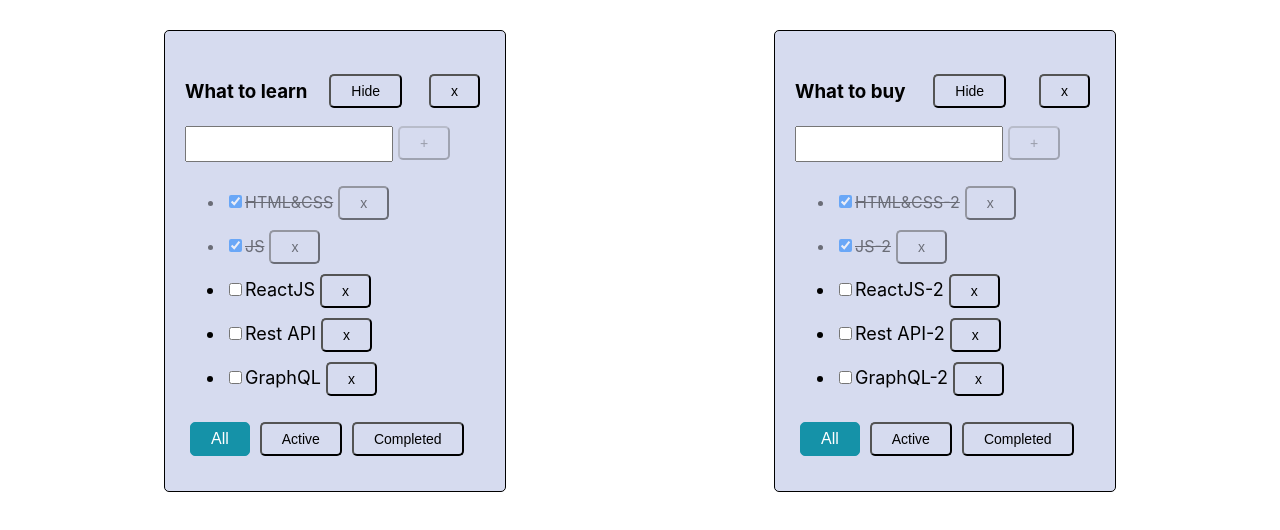
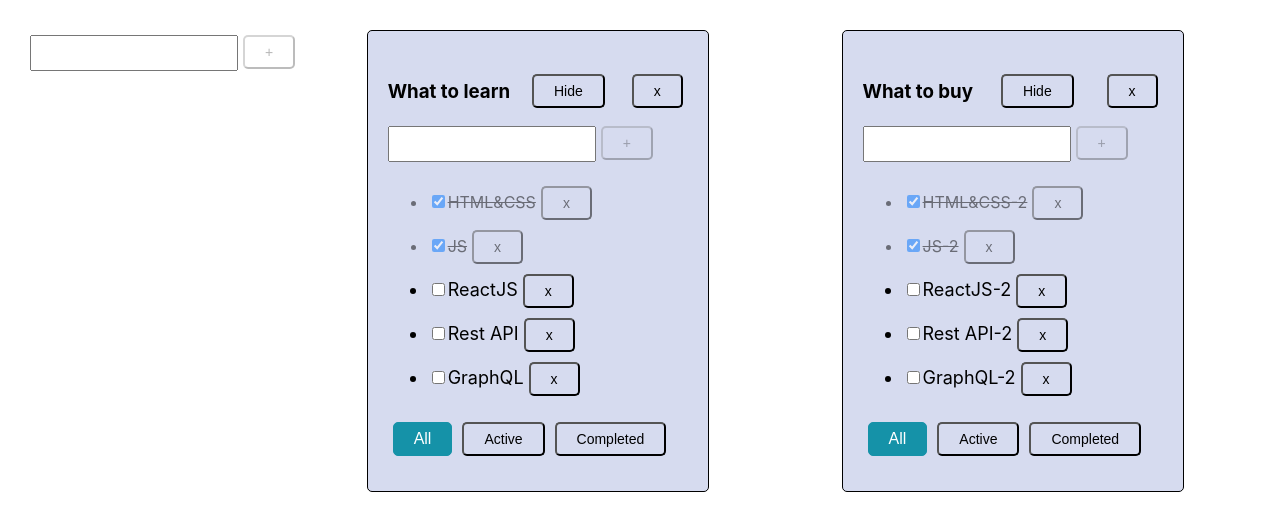
Before and after one commit to KateTernovskaya/todo-list, a React (Create React App) app: page / in a window 1280 px wide. Shown: the top 530 px of the page. Built offline with nearby package versions, Linux system fonts and the light colour scheme.

Commit message:
add new todoLists

```diff
--- a/src/App.tsx
+++ b/src/App.tsx
@@ -2,6 +2,7 @@ import React, {useState} from 'react';
 import './App.css';
 import {v1} from 'uuid';
 import {TodoList} from "./components/TodoList";
+import {AddItemForm} from "./components/AddItemForm";
 
 export type FilterValuesType = "all" | "active" | "completed";
 export type TodoListsType = {
@@ -41,7 +42,12 @@ function App() {
         setTodoLists(todoLists.filter(i => i.id !== todoListID))
         delete tasks[todoListID]
     }
-
+    function addTodoList(title: string) {
+        const todoListID = v1()
+        let newTodoList: TodoListsType = {id: todoListID, title, filter: 'all'};
+        setTodoLists([newTodoList, ...todoLists])
+        setTasks({...tasks, [todoListID]: []})
+    }
 
     //TASK
     function removeTask(todoListID: string, taskID: string) {
@@ -53,7 +59,7 @@ function App() {
         setTasks({...tasks, [todoListID]: [newTask, ...tasks[todoListID]]})
     }
 
-    function changeStatus(todoListID: string, taskId: string, isDone: boolean) {
+    function changeTaskStatus(todoListID: string, taskId: string, isDone: boolean) {
         setTasks({...tasks, [todoListID]: tasks[todoListID].map(item => item.id === taskId ? {...item, isDone} : item)})
     }
 
@@ -71,7 +77,6 @@ function App() {
             tasksForTodolist = tasks[item.id].filter(t => t.isDone);
         }
 
-
         return (
             <TodoList key={item.id}
                       todoListID={item.id}
@@ -80,7 +85,7 @@ function App() {
                       removeTask={removeTask}
                       changeFilter={changeFilter}
                       addTask={addTask}
-                      changeTaskStatus={changeStatus}
+                      changeTaskStatus={changeTaskStatus}
                       filter={item.filter}
                       removeTodoList={removeTodoList}
             />
@@ -88,7 +93,10 @@ function App() {
     })
 
     return (
-        <div className="App">{mapTodoLists}</div>
+        <div className="App">
+            <AddItemForm callBack={addTodoList}/>
+            {mapTodoLists}
+        </div>
     );
 }
 
--- /dev/null
+++ b/src/components/AddItemForm.tsx
@@ -0,0 +1,44 @@
+import React, {ChangeEvent, KeyboardEvent, useState} from 'react';
+import {Button} from "./Button";
+
+type AddItemFormPropsType = {
+    callBack: (newTitle: string) => void
+}
+
+
+export const AddItemForm = (props: AddItemFormPropsType) => {
+    const [title, setTitle] = useState("")
+    const [error, setError] = useState<string | null>(null)
+    const onChangeHandler = (e: ChangeEvent<HTMLInputElement>) => {
+        setTitle(e.currentTarget.value)
+    }
+    const addTitle = () => {
+        const newTitle = title.trim()
+        if (newTitle !== "") {
+            props.callBack(newTitle);
+            setTitle("");
+        } else {
+            setError("Title is required");
+        }
+    }
+    const onKeyPressHandler = (e: KeyboardEvent<HTMLInputElement>) => {
+        setError(null);
+        if (e.charCode === 13) {
+            addTitle();
+        }
+    }
+
+    return (
+        <div>
+            <input value={title}
+                   onChange={onChangeHandler}
+                   onKeyPress={onKeyPressHandler}
+                   className={error ? 'task-input-error' : 'task-input'}
+            />
+            <Button content='+'
+                    isDisabled={!title}
+                    onClickHandler={addTitle}/>
+            {error && <div style={{color: 'red'}}>{error}</div>}
+        </div>
+    );
+};
--- a/src/components/TodoList.tsx
+++ b/src/components/TodoList.tsx
@@ -1,6 +1,7 @@
 import React, {ChangeEvent, KeyboardEvent, useState} from 'react';
 import {FilterValuesType} from "../App";
 import {Button} from "./Button";
+import {AddItemForm} from "./AddItemForm";
 
 type TaskType = {
     id: string
@@ -21,88 +22,61 @@ type TodoListPropsType = {
 }
 
 export function TodoList(props: TodoListPropsType) {
+    //TODOLIST
+    const RemoveTodoListHandler = () => props.removeTodoList(props.todoListID)
 
-    const [title, setTitle] = useState("")
-    const [error, setError] = useState<string | null>(null)
+    //TASK
+    const addTaskHandler = (newTitle: string) => {
+        props.addTask(props.todoListID, newTitle)
+    }
+
+
+    //Filter
+    const onAllClickHandler = () => props.changeFilter(props.todoListID, "all");
+    const onActiveClickHandler = () => props.changeFilter(props.todoListID, "active");
+    const onCompletedClickHandler = () => props.changeFilter(props.todoListID, "completed");
+
+
+    //IsHide
     const [isHide, setIsHide] = useState(false)
+    const activeTasksCount = props.tasks.filter(task => !task.isDone).length;
+    const countActiveTasksForHideMode = isHide ? activeTasksCount : null
     const toggleHideTodoList = () => {
         setIsHide(!isHide)
     }
 
-    const addNewTask = () => {
-        if (title.trim() !== "") {
-            props.addTask(props.todoListID, title.trim());
-            setTitle("");
-        } else {
-            setError("Title is required");
-        }
-    }
-
-    const onChangeHandler = (e: ChangeEvent<HTMLInputElement>) => {
-        setTitle(e.currentTarget.value)
-    }
-
-    const onKeyPressHandler = (e: KeyboardEvent<HTMLInputElement>) => {
-        setError(null);
-        if (e.charCode === 13) {
-            addNewTask();
-        }
-    }
-
-    const onAllClickHandler = () => props.changeFilter(props.todoListID, "all");
-    const onActiveClickHandler = () => props.changeFilter(props.todoListID, "active");
-    const onCompletedClickHandler = () => props.changeFilter(props.todoListID, "completed");
-    const onClickHandlerRemoveTodoList = () => props.removeTodoList(props.todoListID)
-
     //MAP
     const taskItems = props.tasks.length !== 0
         ? <ul>{props.tasks.map(t => {
-            const onClickHandlerRemoveTask = () => props.removeTask(props.todoListID, t.id)
-            const onChangeHandler = (e: ChangeEvent<HTMLInputElement>) => {
+            const RemoveTaskHandler = () => props.removeTask(props.todoListID, t.id)
+            const onChangeTaskStatusHandler = (e: ChangeEvent<HTMLInputElement>) => {
                 props.changeTaskStatus(props.todoListID, t.id, e.currentTarget.checked);
             }
             const taskClass = t.isDone ? 'task-done' : 'task'
 
             return <li key={t.id} className={taskClass}>
                 <input type="checkbox"
-                       onChange={onChangeHandler}
+                       onChange={onChangeTaskStatusHandler}
                        checked={t.isDone}/>
                 <span>{t.title}</span>
-                <button onClick={onClickHandlerRemoveTask}>x</button>
+                <button onClick={RemoveTaskHandler}>x</button>
             </li>
-        })
-        }
-        </ul>
+        })}</ul>
         : <span>No tasks for this filter type</span>
 
-    //IsHide
-    const activeTasksCount = props.tasks.filter(task => !task.isDone).length;
-    const countActiveTasksForHideMode = isHide ? activeTasksCount : null
 
     return (
         <div className='todo-list'>
             <div className={'todo-list-title-block'}>
                 <h3>{props.title}</h3>
                 <Button content={isHide ? 'Show' : 'Hide'} onClickHandler={toggleHideTodoList}/>
-                <Button content={'x'} onClickHandler={onClickHandlerRemoveTodoList}/>
+                <Button content={'x'} onClickHandler={RemoveTodoListHandler}/>
             </div>
-
             {isHide && <div>{`There are ${countActiveTasksForHideMode} active tasks in the Todo-List`}</div>}
             {!isHide && <>
-                <div>
-                    <input value={title}
-                           onChange={onChangeHandler}
-                           onKeyPress={onKeyPressHandler}
-                           className={error ? 'task-input-error' : 'task-input'}
-                    />
-                    <Button content='+'
-                            isDisabled={!title}
-                            onClickHandler={addNewTask}/>
-                    {error && <div style={{color: 'red'}}>Enter a task name</div>}
-                </div>
 
+                <AddItemForm callBack={addTaskHandler}/>
                 {taskItems}
-
                 <div>
                     <Button classes={props.filter === 'all' ? "btn-filter-active" : ""}
                             content='All'
```
